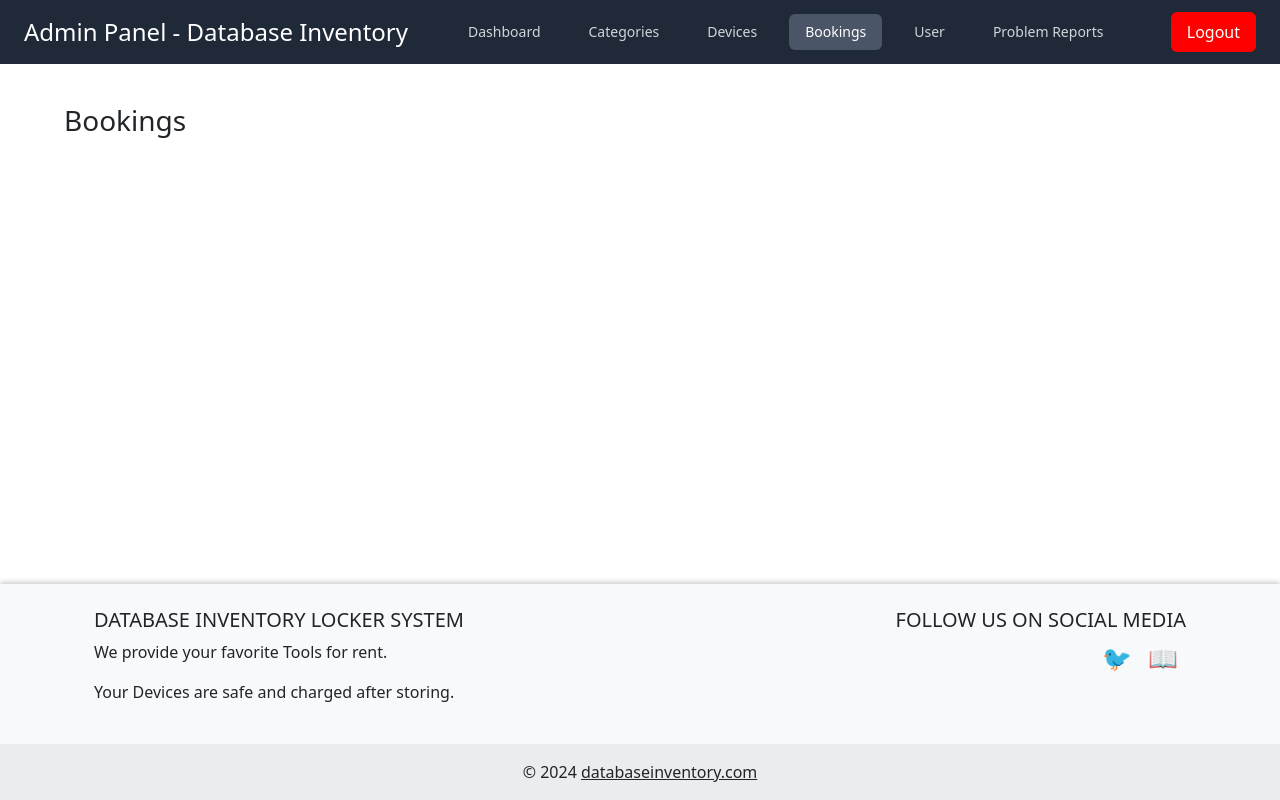
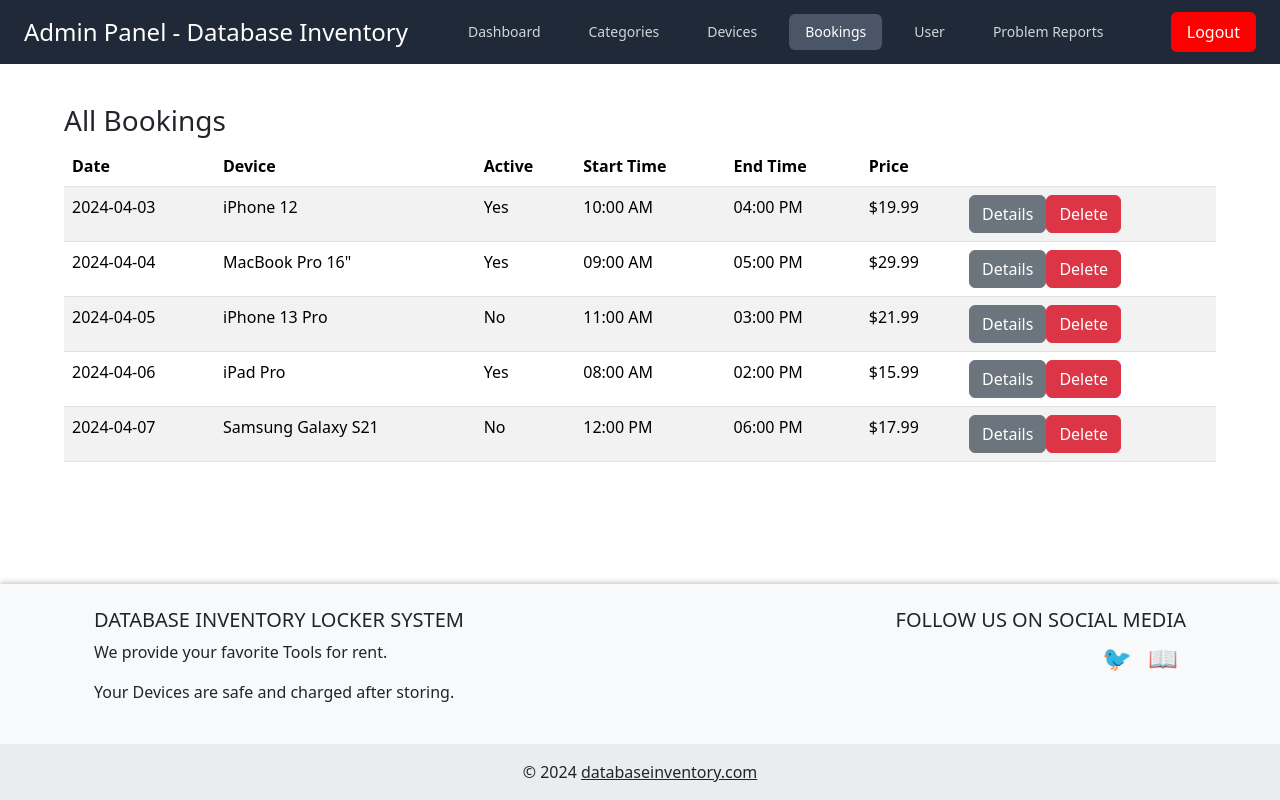
Before and after one commit to kekkeller/inventory_database_frontend, a Vue app: page /bookings in a window 1280 px wide. Built offline with nearby package versions, Linux system fonts and the light colour scheme; sample sign-in values are in the browser's storage.

Commit message:
edit all Bookings vue, changed admin dashboard

```diff
--- a/src/components/DashboardCharts.vue
+++ b/src/components/DashboardCharts.vue
@@ -53,13 +53,14 @@ const chartOptions = {
   }
 };
 </script>
-
 <style>
 .chart-container {
   display: flex;
-  flex-direction: column;
+  flex-direction: row; /* Geändert von column zu row */
   justify-content: center;
   align-items: center;
   gap: 20px;
+  width: 100%; /* Stelle sicher, dass der Container die volle Breite einnimmt */
+  height: 400px; /* Definiere eine feste Höhe für den Container */
 }
 </style>
--- a/src/views/AdminDashboard.vue
+++ b/src/views/AdminDashboard.vue
@@ -5,7 +5,7 @@
     <div class="flex justify mt-4">
     </div>
   </div>
-<!--  <footer_component></footer_component>-->
+  <footer_component></footer_component>
 </template>
 
 <script lang="ts">
--- a/src/views/Bookings.vue
+++ b/src/views/Bookings.vue
@@ -1,25 +1,112 @@
 <template>
   <div class="mx-auto my-10" style="width: 90%;">
-    <h3 class="text-left">Bookings</h3>
+    <h3 class="text-left">All Bookings</h3>
+    <b-table striped hover :items="rentals" :fields="fields" class="w-full">
+      <template #cell(actions)="{ item }">
+        <b-button v-b-modal="'modal-1'" @click="handleClick(item)">Details</b-button>
+        <b-button variant="danger" @click="showDeleteModal(item)">Delete</b-button>
+      </template>
+    </b-table>
 
-    <div class="flex justify mt-4">
-    </div>
+    <!-- Modal for viewing booking details -->
+    <b-modal id="modal-1" title="Rental Details" v-model="modalShow" ok-only ok-variant="secondary" ok-title="Close">
+      <div class="modal-content" v-if="selectedItem">
+        <div class="ml-4 mt-2">
+          <p><strong>Date:</strong> {{ selectedItem.Date }}</p>
+          <p><strong>Device:</strong> {{ selectedItem.Device }}</p>
+          <p><strong>Active:</strong> {{ selectedItem.Active ? 'Yes' : 'No' }}</p>
+          <p><strong>Start Time:</strong> {{ selectedItem.StartTime }}</p>
+          <p><strong>End Time:</strong> {{ selectedItem.EndTime }}</p>
+          <p><strong>Price:</strong> {{ selectedItem.Price }}</p>
+        </div>
+      </div>
+    </b-modal>
+
+    <!-- Confirmation Modal for deleting bookings -->
+    <b-modal id="delete-modal" v-model="isDeleteModalVisible" title="Confirm Delete" @ok="deleteBooking" ok-title="Yes" ok-variant="danger">
+      Are you sure you want to delete this booking?
+    </b-modal>
   </div>
   <footer_component></footer_component>
 </template>
 
 <script lang="ts">
-import { defineComponent } from 'vue';
+import { defineComponent, ref } from 'vue';
+import { BaseLabel } from "@apiida/vue-components";
 import Footer_component from "@/components/footer_component.vue";
 
+interface Rental {
+  id: number; // Hinzugefügt, um das Löschen zu erleichtern
+  Date: string;
+  Device: string;
+  Active: boolean;
+  StartTime: string;
+  EndTime: string;
+  Price: string;
+}
+
 export default defineComponent({
-  components: {
-    Footer_component,
-  },
+  components: { BaseLabel, Footer_component },
   setup() {
+    const rentals = ref<Rental[]>([
+      { id: 1, Date: '2024-04-03', Device: 'iPhone 12', Active: true, StartTime: '10:00 AM', EndTime: '04:00 PM', Price: '$19.99' },
+      { id: 2, Date: '2024-04-04', Device: 'MacBook Pro 16"', Active: true, StartTime: '09:00 AM', EndTime: '05:00 PM', Price: '$29.99' },
+      { id: 3, Date: '2024-04-05', Device: 'iPhone 13 Pro', Active: false, StartTime: '11:00 AM', EndTime: '03:00 PM', Price: '$21.99' },
+      { id: 4, Date: '2024-04-06', Device: 'iPad Pro', Active: true, StartTime: '08:00 AM', EndTime: '02:00 PM', Price: '$15.99' },
+      { id: 5, Date: '2024-04-07', Device: 'Samsung Galaxy S21', Active: false, StartTime: '12:00 PM', EndTime: '06:00 PM', Price: '$17.99' }
+    ]);
+
+    const fields = [
+      { key: 'Date', label: 'Date' },
+      { key: 'Device', label: 'Device' },
+      { key: 'Active', label: 'Active', formatter: value => value ? 'Yes' : 'No' },
+      { key: 'StartTime', label: 'Start Time' },
+      { key: 'EndTime', label: 'End Time' },
+      { key: 'Price', label: 'Price' },
+      { key: 'actions', label: '', sortable: false }
+    ];
+
+    const modalShow = ref(false);
+    const isDeleteModalVisible = ref(false);
+    const selectedItem = ref<Rental | null>(null);
+    const deletingItemId = ref<number | null>(null);
+    const totalPrice = ref<string>('');
+
+    const handleClick = (item: Rental) => {
+      modalShow.value = true;
+      selectedItem.value = item;
+    };
+
+    const showDeleteModal = (item: Rental) => {
+      deletingItemId.value = item.id;
+      isDeleteModalVisible.value = true;
+    };
+
+    const deleteBooking = () => {
+      if (deletingItemId.value !== null) {
+        rentals.value = rentals.value.filter(r => r.id !== deletingItemId.value);
+        isDeleteModalVisible.value = false;
+      }
+    };
+
 
     return {
-    }
+      rentals,
+      fields,
+      totalPrice,
+      selectedItem,
+      handleClick,
+      showDeleteModal,
+      deleteBooking,
+      modalShow,
+      isDeleteModalVisible
+    };
   },
 })
 </script>
+
+<style scoped>
+.modal-content {
+  max-width: 500px;
+}
+</style>
```
